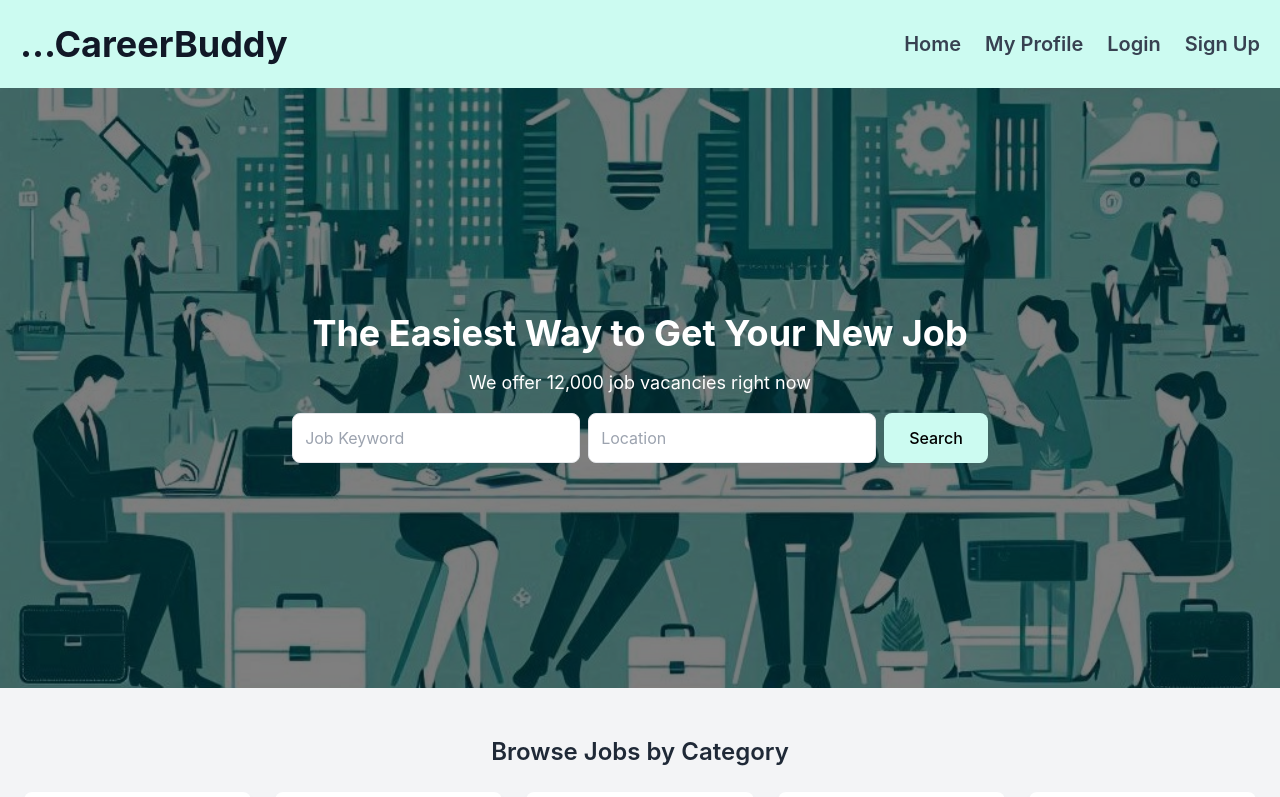
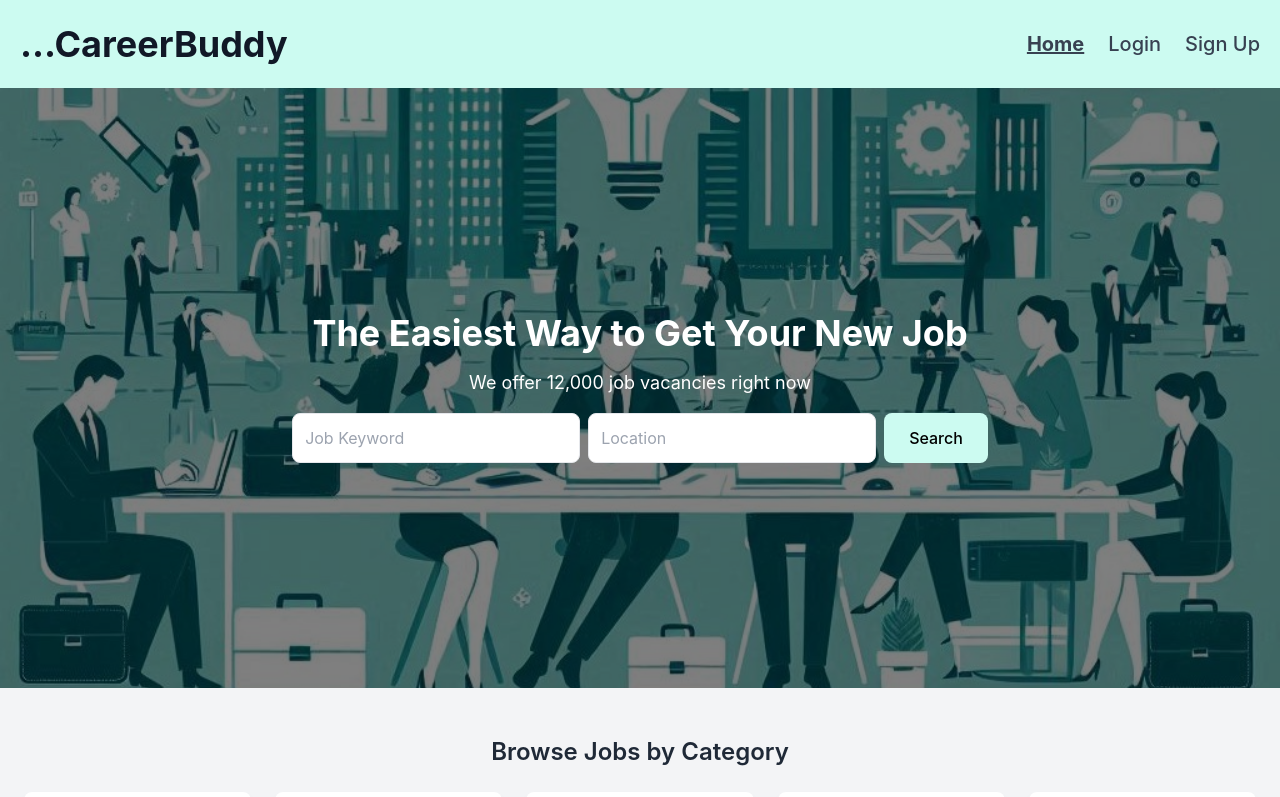
Before and after one commit to reckless-meherun/CareerBuddy_FrontEnd-CSE-3216-SDP_Project, a React (Vite) app: page / in a window 1280 px wide. Shown: the top 797 px of the page. Built offline with nearby package versions, Linux system fonts and the light colour scheme.

Commit message:
modified design

```diff
--- a/src/components/Header.tsx
+++ b/src/components/Header.tsx
@@ -1,10 +1,13 @@
-import { Link, useLocation } from "react-router-dom";
+import { Link, useLocation, useNavigate } from "react-router-dom";
 import { useEffect, useState } from "react";
 import { FaSearch, FaShoppingCart } from "react-icons/fa";
 
 function Header() {
     const [isDarkMode, setIsDarkMode] = useState(false);
+    const [isLoggedIn, setIsLoggedIn] = useState(false);
+    const [userName, setUserName] = useState("");
     const location = useLocation();
+    const navigate = useNavigate();
 
     useEffect(() => {
         // Detect user's dark mode preference
@@ -20,6 +23,29 @@ function Header() {
         };
     }, []);
 
+    useEffect(() => {
+        // Check if the user is logged in and retrieve their name from localStorage
+        const token = localStorage.getItem("token");
+        const storedUserName = localStorage.getItem("userName");
+
+        if (token && storedUserName) {
+            setIsLoggedIn(true);
+            setUserName(storedUserName);
+        } else {
+            setIsLoggedIn(false);
+            setUserName("");
+        }
+    }, [location]);
+
+    // Function to handle logout
+    const handleLogout = () => {
+        localStorage.removeItem("token");
+        localStorage.removeItem("userName");
+        setIsLoggedIn(false);
+        setUserName("");
+        navigate("/login");
+    };
+
     // Function to determine if the link is active
     const isActive = (path: string) => location.pathname === path;
 
@@ -34,29 +60,42 @@ function Header() {
             <div className="flex items-center space-x-6 text-lg font-medium">
                 <Link
                     to="/"
-                    className={`text-xl font-semibold ${isDarkMode ? "text-gray-200 hover:text-darkTeal" : "text-gray-700 hover:text-black"}`}
+                    className={`text-xl ${isActive("/") ? "underline font-bold" : ""} ${isDarkMode ? "text-gray-200 hover:text-darkTeal" : "text-gray-700 hover:text-black"}`}
                 >
                     Home
                 </Link>
+
+                {isLoggedIn ? (
+                    <>
                         <Link
                             to="/profile"
-                    className={`text-xl font-semibold ${isActive("/profile") ? "underline" : ""} ${isDarkMode ? "text-gray-200 hover:text-darkTeal" : "text-gray-700 hover:text-black"}`}
+                            className={`text-xl ${isActive("/profile") ? "underline font-bold" : ""} ${isDarkMode ? "text-gray-200 hover:text-darkTeal" : "text-gray-700 hover:text-black"}`}
                         >
-                    My Profile
+                            {userName}
                         </Link>
-
+                        <button
+                            onClick={handleLogout}
+                            className={`text-xl ${isDarkMode ? "text-gray-200 hover:text-darkTeal" : "text-gray-700 hover:text-black"}`}
+                        >
+                            Logout
+                        </button>
+                    </>
+                ) : (
+                    <>
                         <Link
                             to="/login"
-                    className={`text-xl font-semibold ${isActive("/login") ? "underline" : ""} ${isDarkMode ? "text-gray-200 hover:text-darkTeal" : "text-gray-700 hover:text-black"}`}
+                            className={`text-xl ${isActive("/login") ? "underline font-bold" : ""} ${isDarkMode ? "text-gray-200 hover:text-darkTeal" : "text-gray-700 hover:text-black"}`}
                         >
                             Login
                         </Link>
                         <Link
                             to="/signup"
-                    className={`text-xl font-semibold ${isActive("/signup") ? "underline" : ""} ${isDarkMode ? "text-gray-200 hover:text-darkTeal" : "text-gray-700 hover:text-black"}`}
+                            className={`text-xl ${isActive("/signup") ? "underline font-bold" : ""} ${isDarkMode ? "text-gray-200 hover:text-darkTeal" : "text-gray-700 hover:text-black"}`}
                         >
                             Sign Up
                         </Link>
+                    </>
+                )}
             </div>
         </header>
     );
--- a/src/pages/Login.tsx
+++ b/src/pages/Login.tsx
@@ -2,6 +2,7 @@ import { useEffect, useState } from 'react';
 import { FaGoogle } from 'react-icons/fa';
 import LoginLeft from '../components/LoginLeft';
 import { useAuth } from '../hooks/useAuth';
+import { toast } from 'react-toastify';
 
 function Login() {
     const { handleLogin, loading, error } = useAuth();
@@ -29,8 +30,10 @@ function Login() {
         try {
             await handleLogin({ email, password });
             console.log('Login successful');
+            toast.success("successfully logged in!");
         } catch (err) {
             console.error('Error logging in:', err);
+            toast.error("Failed to login. Please check your credentials.");
         }
     };
 
--- a/src/pages/SignUp.tsx
+++ b/src/pages/SignUp.tsx
@@ -3,8 +3,10 @@ import { FaGoogle } from 'react-icons/fa';
 import LoginLeft from '../components/LoginLeft';
 import { useAuth } from '../hooks/useAuth';
 import { toast } from 'react-toastify';
+import { useNavigate } from 'react-router-dom';
 
 function SignUp() {
+  const navigate = useNavigate();
   const [isDarkMode, setIsDarkMode] = useState(false);
   const [isPasswordVisible, setIsPasswordVisible] = useState(false);
   const [password, setPassword] = useState("");
@@ -56,6 +58,12 @@ function SignUp() {
     setConfirmPassword(e.target.value);
     setIsPasswordMatch(e.target.value === password);
   };
+  const handleNameChange = (e: React.ChangeEvent<HTMLInputElement>) => {
+    setName(e.target.value);
+  };
+  const handleEmailChange = (e: React.ChangeEvent<HTMLInputElement>) => {
+    setEmail(e.target.value);
+  };
 
   const handleSubmit = async (e: React.FormEvent) => {
     e.preventDefault();
@@ -67,6 +75,8 @@ function SignUp() {
           toast.success("Registration successful!");
 
           localStorage.setItem("token", result.token);
+          navigate("/");
+
         }
       } catch (error) {
         toast.error("Error during registration:", error);
@@ -93,6 +103,7 @@ function SignUp() {
                                 type="text"
                                 placeholder="Full Name"
                                 className={`mt-1 w-full p-3 border rounded-md ${isDarkMode ? 'bg-gray-700 border-gray-600 text-gray-200' : 'bg-gray-50 border-gray-300 text-gray-900'} focus:outline-none focus:border-blue-500`}
+                                onChange={handleNameChange}
                             />
                         </div>
                         <div>
@@ -102,6 +113,7 @@ function SignUp() {
                             <input
                                 type="email"
                                 placeholder="Email"
+                                onChange={handleEmailChange}
                                 className={`mt-1 w-full p-3 border rounded-md ${isDarkMode ? 'bg-gray-700 border-gray-600 text-gray-200' : 'bg-gray-50 border-gray-300 text-gray-900'} focus:outline-none focus:border-blue-500`}
                             />
                         </div>
```
Lines whose indentation alone changed are shown as unchanged.
